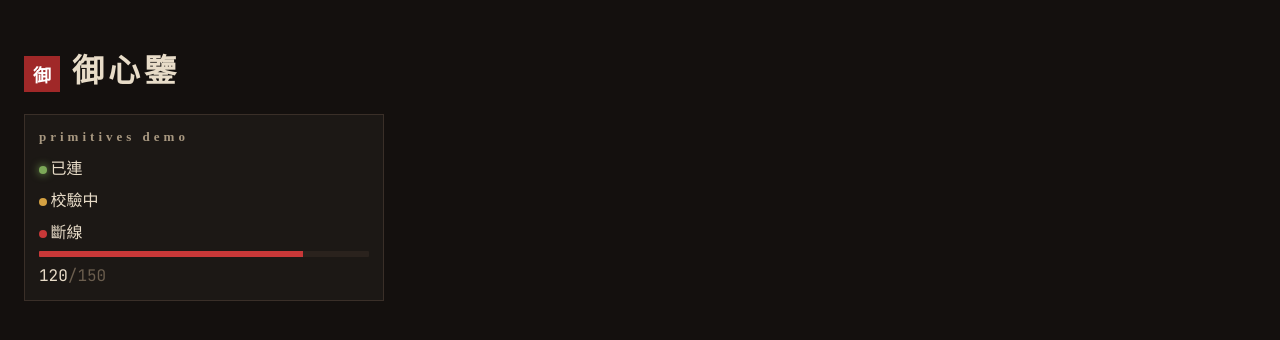
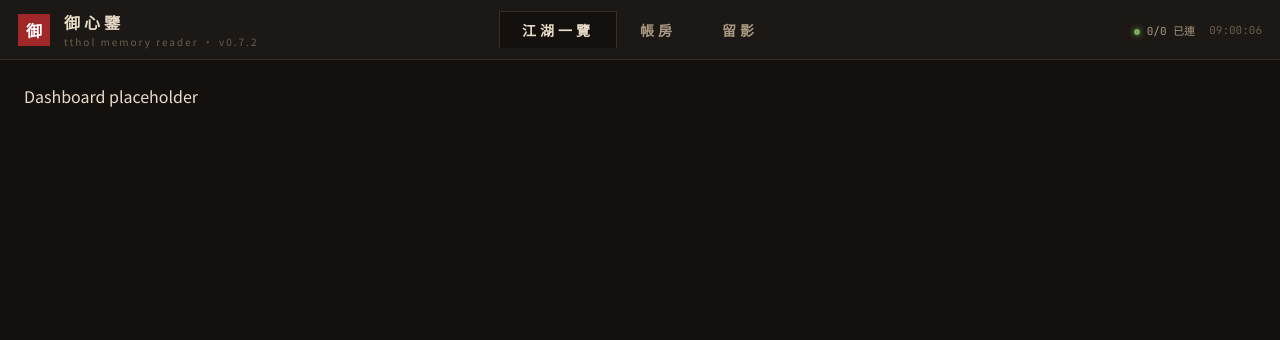
Before and after one commit to hanshino/tthol-toolkit, a React (Vite) app in the folder webui/: page / in a window 1280 px wide. Shown: the top 340 px of the page. Built offline with nearby package versions, Linux system fonts and the light colour scheme.

Commit message:
feat(webui): TopNav + page routing shell

```diff
--- a/webui/src/App.tsx
+++ b/webui/src/App.tsx
@@ -1,22 +1,18 @@
-import { Bar, LinkDot, Panel, Seal, StatNum } from './primitives';
+import { useState } from 'react';
+import { TopNav, type PageKey } from './components/TopNav';
 import { ThemeProvider } from './theme/ThemeProvider';
 
 export function App() {
+  const [page, setPage] = useState<PageKey>('dashboard');
   return (
     <ThemeProvider>
-      <div style={{ padding: 24, background: 'var(--tt-bg)', minHeight: '100vh', color: 'var(--tt-text)' }}>
-        <h1 style={{ fontFamily: 'var(--tt-font-serif)', letterSpacing: 4 }}>
-          <Seal>御</Seal> 御心鑒
-        </h1>
-        <Panel title="primitives demo" style={{ maxWidth: 360 }}>
-          <div style={{ display: 'grid', gap: 8 }}>
-            <div><LinkDot status="ok" /> 已連</div>
-            <div><LinkDot status="weak" /> 校驗中</div>
-            <div><LinkDot status="lost" /> 斷線</div>
-            <Bar value={120} max={150} tone="hp" />
-            <StatNum value={120} max={150} />
-          </div>
-        </Panel>
+      <div style={{ display: 'flex', flexDirection: 'column', minHeight: '100vh', background: 'var(--tt-bg)', color: 'var(--tt-text)' }}>
+        <TopNav page={page} onNav={setPage} linkedCount={0} totalCount={0} />
+        <main style={{ flex: 1, padding: 24 }}>
+          {page === 'dashboard' && <div>Dashboard placeholder</div>}
+          {page === 'treasury'  && <div>Treasury placeholder</div>}
+          {page === 'snapshots' && <div>Snapshots placeholder</div>}
+        </main>
       </div>
     </ThemeProvider>
   );
--- /dev/null
+++ b/webui/src/components/TopNav.tsx
@@ -0,0 +1,47 @@
+import { LinkDot, Seal } from '../primitives';
+
+export type PageKey = 'dashboard' | 'treasury' | 'snapshots' | 'detail';
+
+export function TopNav({
+  page, onNav, linkedCount, totalCount,
+}: { page: PageKey; onNav: (k: PageKey) => void; linkedCount: number; totalCount: number }) {
+  const tabs: { k: PageKey; n: string }[] = [
+    { k: 'dashboard', n: '江湖一覽' },
+    { k: 'treasury',  n: '帳房' },
+    { k: 'snapshots', n: '留影' },
+  ];
+  const ts = new Date().toLocaleTimeString('zh-TW', { hour12: false });
+  return (
+    <header style={{
+      display: 'grid', gridTemplateColumns: '1fr auto 1fr', alignItems: 'center',
+      padding: '10px 18px', borderBottom: '1px solid var(--tt-line)', background: 'var(--tt-panel)',
+    }}>
+      <div style={{ display: 'flex', alignItems: 'center', gap: 14 }}>
+        <Seal size={32}>御</Seal>
+        <div>
+          <div style={{ fontFamily: 'var(--tt-font-serif)', fontSize: 16, fontWeight: 600, letterSpacing: 4 }}>御心鑒</div>
+          <div style={{ fontSize: 10, color: 'var(--tt-mute)', letterSpacing: 2 }}>tthol memory reader · v0.7.2</div>
+        </div>
+      </div>
+      <nav style={{ display: 'flex' }}>
+        {tabs.map(t => {
+          const active = page === t.k || (page === 'detail' && t.k === 'dashboard');
+          return (
+            <button key={t.k} onClick={() => onNav(t.k)} style={{
+              padding: '8px 22px', fontFamily: 'var(--tt-font-serif)', fontSize: 14,
+              letterSpacing: 4, fontWeight: 600,
+              background: active ? 'var(--tt-bg)' : 'transparent',
+              color: active ? 'var(--tt-text)' : 'var(--tt-dim)',
+              border: '1px solid ' + (active ? 'var(--tt-line)' : 'transparent'),
+              borderBottom: 'none', cursor: 'pointer',
+            }}>{t.n}</button>
+          );
+        })}
+      </nav>
+      <div style={{ display: 'flex', justifyContent: 'flex-end', alignItems: 'center', gap: 14, fontSize: 11, color: 'var(--tt-dim)', fontFamily: 'var(--tt-font-mono)' }}>
+        <span><LinkDot status="ok" size={6} /> {linkedCount}/{totalCount} 已連</span>
+        <span style={{ color: 'var(--tt-mute)' }}>{ts}</span>
+      </div>
+    </header>
+  );
+}
```
Also changed, not shown: webui/src/components/ToastStack.tsx (added, +14 -0 lines).
